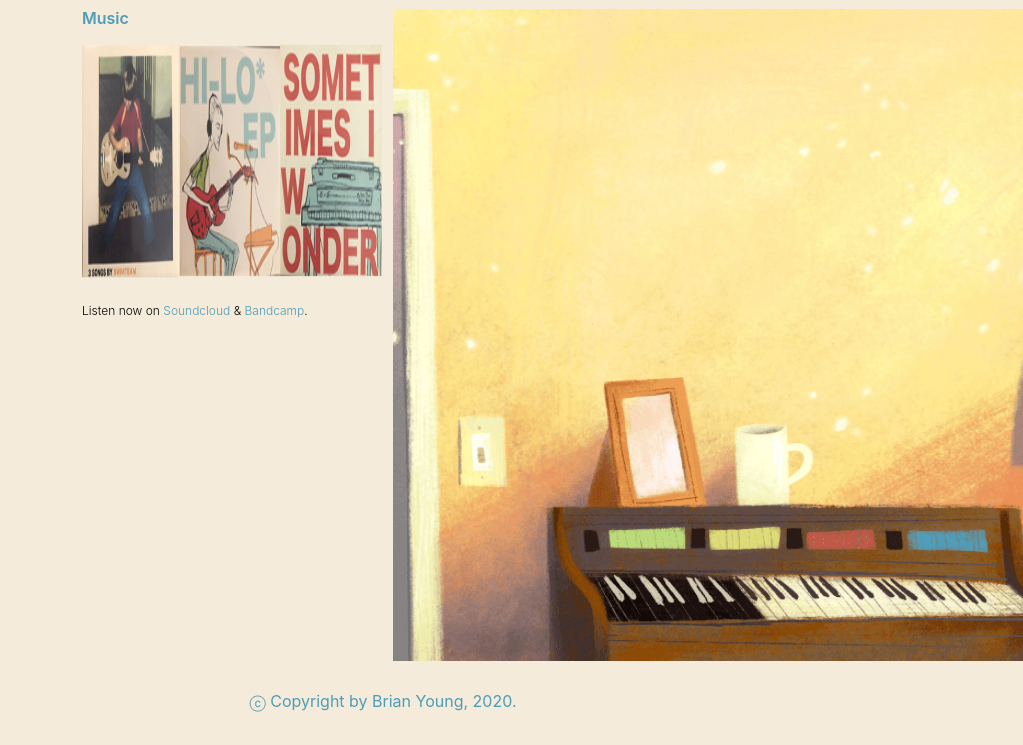
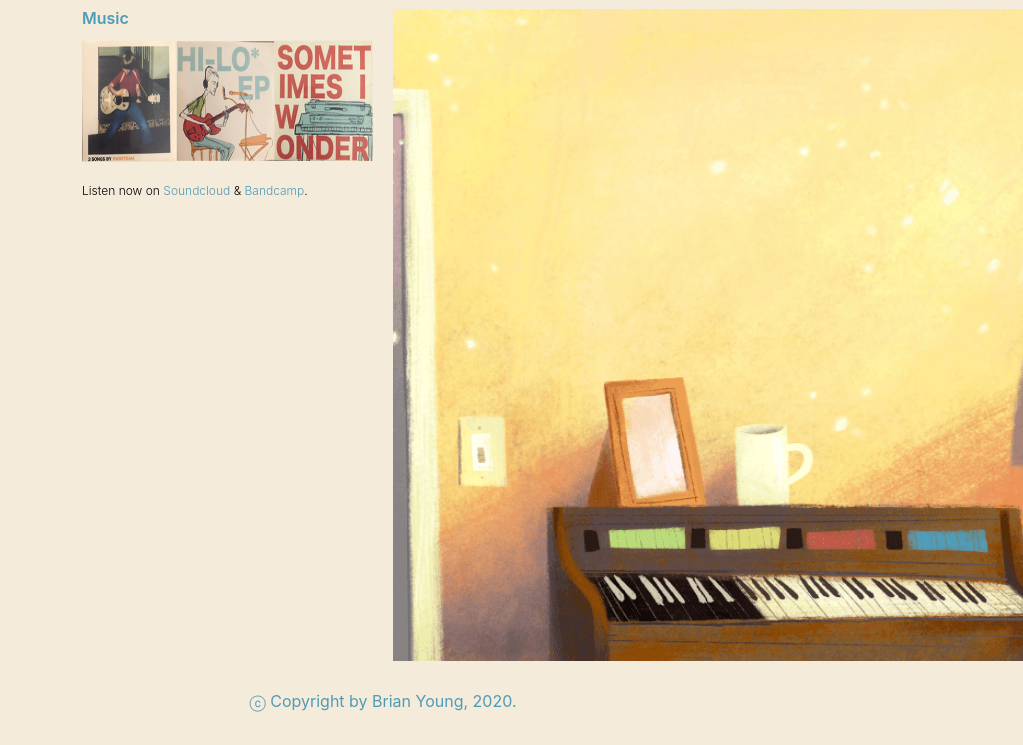
Before and after one commit to ayounglibrarian/music, a website: page index.html in a window 1280 px wide. Shown: the part 55-800 px from the top of the page, without its empty margins (257-1280 px from the left). Drawn offline with nearby package versions, Linux system fonts and the light colour scheme.

Commit message:
fixed image

```diff
--- a/index.html
+++ b/index.html
@@ -42,7 +42,7 @@
           <div class="row">
   <div class="column" style="background-color: transparent;">
     <h3 class="cover-heading">Music</h3>
-    <p><img src="images/3albums.png" alt="Brian playing guitar and recording" height="250" width="300"></p>
+    <p><img src="images/3albums.png" height="130" width="100%" alt="Releases" height="250" width="300"></p>
     <p class="lead">Listen now on <a href="https://soundcloud.com/thebriannettes">Soundcloud</a> & <a href="https://thebriannettes.bandcamp.com/">Bandcamp</a>.</p>
 
   </div>
```
